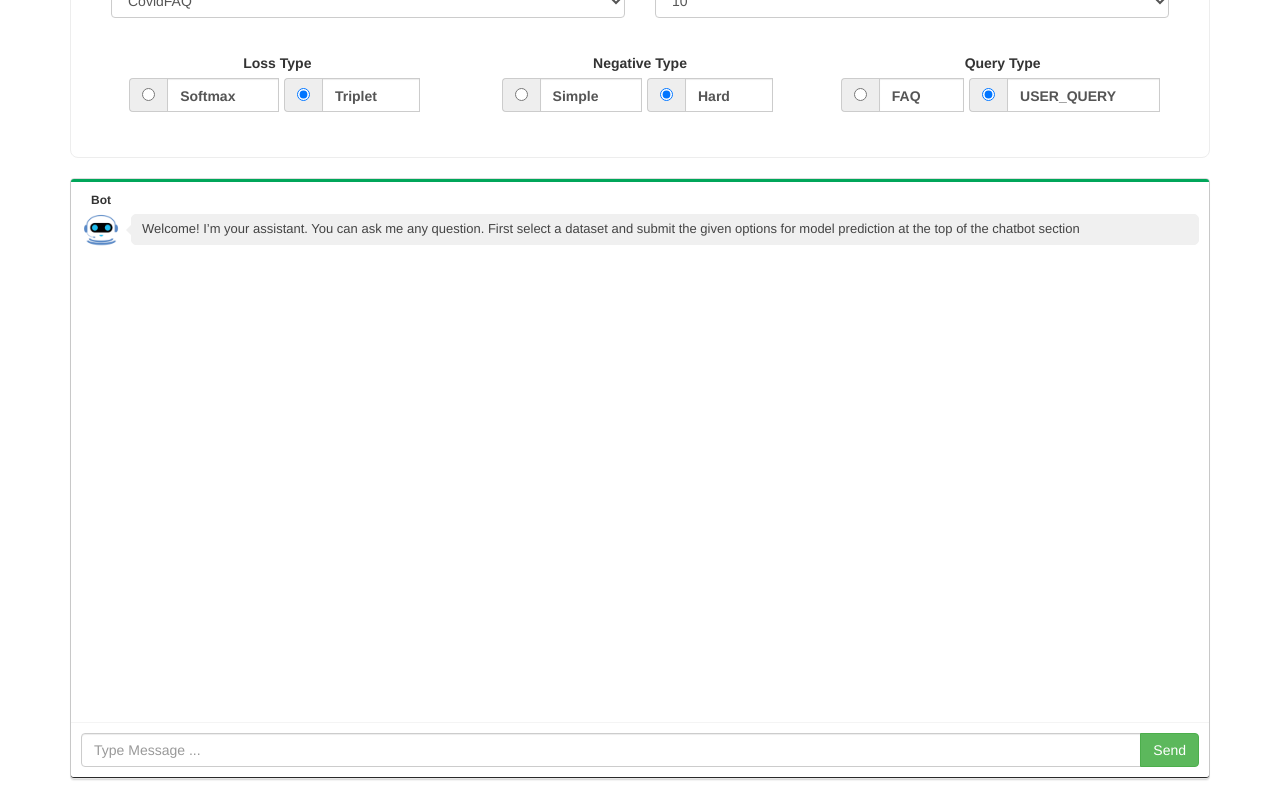
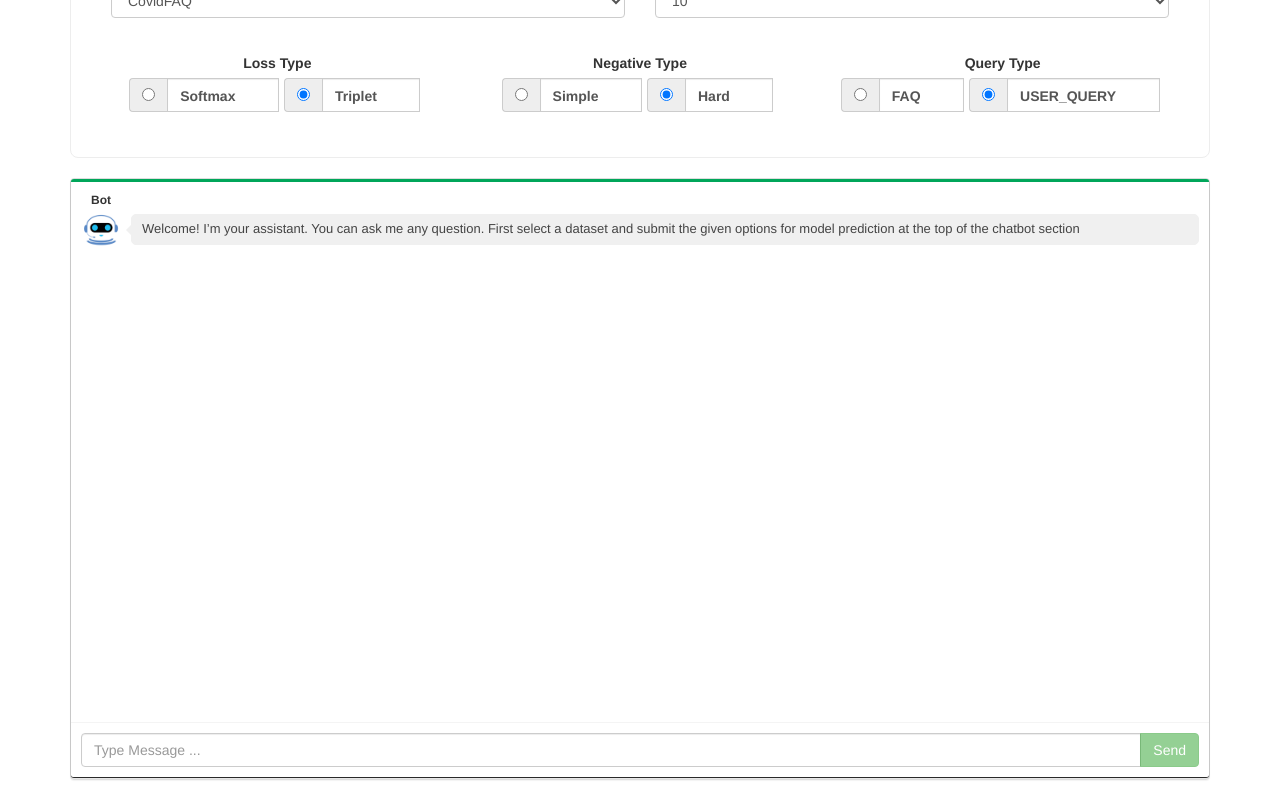
Before and after one commit to ML-Recipes/FAQ-Chatbot, an Angular app in the folder front-end/chatbot/: page / in a window 1280 px wide. Shown: the part 195-995 px from the top of the page. Built offline with nearby package versions, Linux system fonts and the light colour scheme.

Commit message:
Disable send  message button if no input question provided

```diff
--- a/front-end/chatbot/src/app/components/chatbot/chatbot.component.html
+++ b/front-end/chatbot/src/app/components/chatbot/chatbot.component.html
@@ -153,7 +153,7 @@
                         <input type="text" name="message" [(ngModel)]="message" (keyup.enter)="sendMessage()"
                             placeholder="Type Message ..." class="form-control">
                         <span class="input-group-btn">
-                            <button (click)="sendMessage()" class="btn btn-success btn-flat">Send</button>
+                            <button (click)="sendMessage()" class="btn btn-success btn-flat" [disabled]="message === ''">Send</button>
                         </span>
                     </div>
                 </div>
--- a/front-end/chatbot/src/app/components/chatbot/chatbot.component.ts
+++ b/front-end/chatbot/src/app/components/chatbot/chatbot.component.ts
@@ -24,7 +24,7 @@ export class ChatbotComponent implements OnInit {
 
   conversation = new Subject<Chat[]>();
   chats: Chat[] = [];
-  message: any;
+  message: string = "";
 
   neg_types = ['Simple', 'Hard'];
   loss_types = ['Softmax', 'Triplet'];
@@ -95,6 +95,4 @@ export class ChatbotComponent implements OnInit {
   ngAfterContentChecked() {
     this.cdref.detectChanges();
   }
-
-
 }
```
